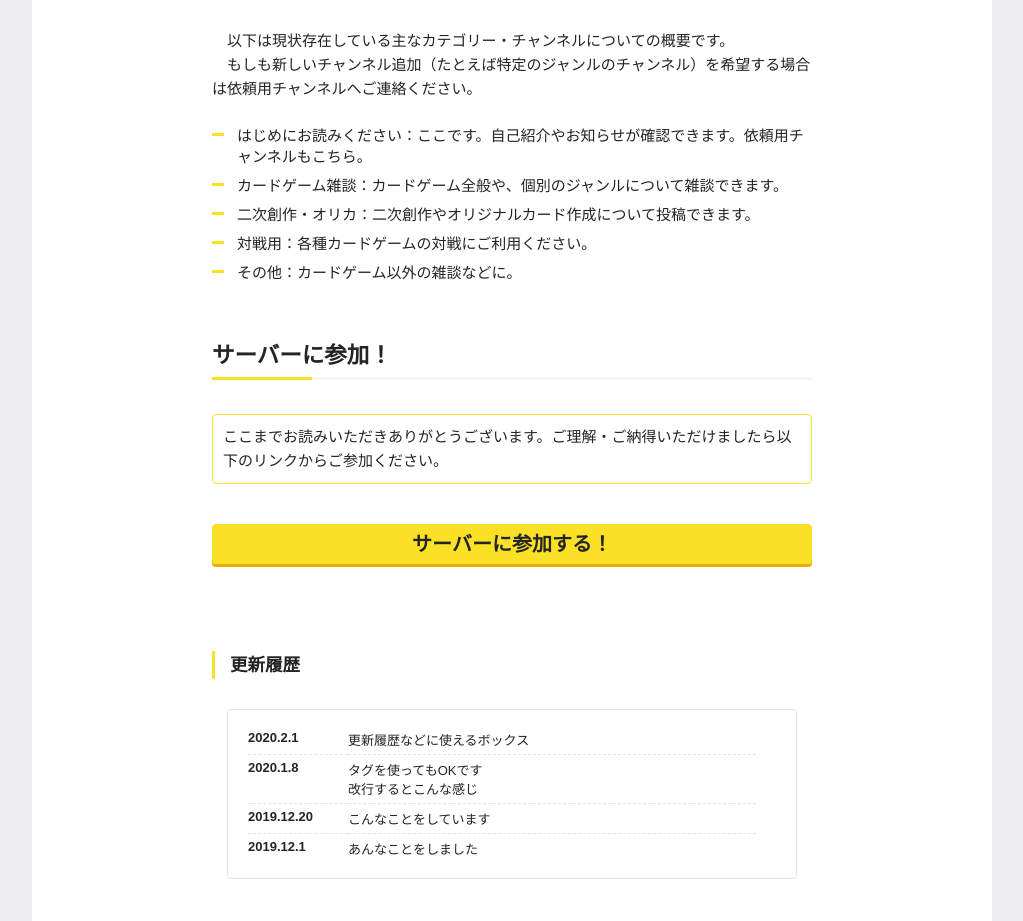
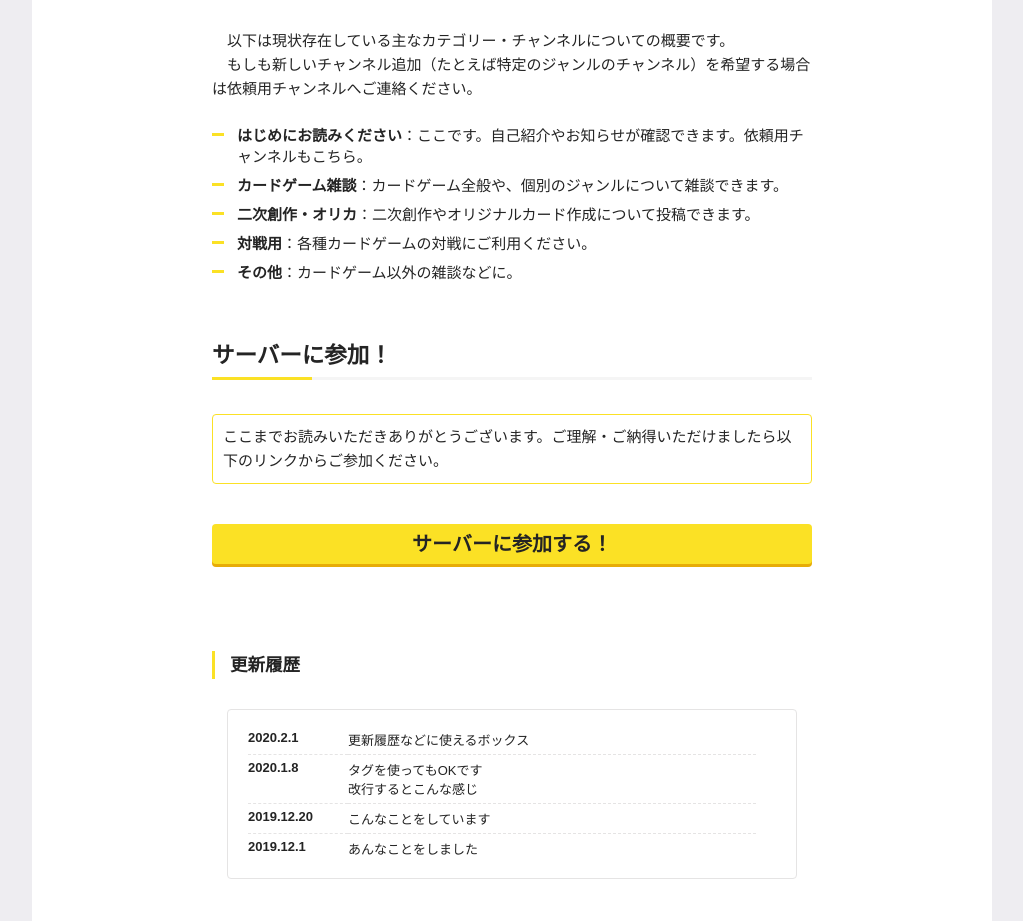
Before and after one commit to lino-saaan/card, a plain HTML site: page index.html in a window 1280 px wide. Shown: the part 1580-2501 px from the top of the page, without its empty margins (128-1151 px from the left). Drawn offline with Linux system fonts and the light colour scheme.

Commit message:
Update index.html

```diff
--- a/index.html
+++ b/index.html
@@ -69,11 +69,11 @@
       <p>　以下は現状存在している主なカテゴリー・チャンネルについての概要です。<br>
         　もしも新しいチャンネル追加（たとえば特定のジャンルのチャンネル）を希望する場合は依頼用チャンネルへご連絡ください。</p>
       <ul>
-        <li>はじめにお読みください：ここです。自己紹介やお知らせが確認できます。依頼用チャンネルもこちら。</li>
-        <li>カードゲーム雑談：カードゲーム全般や、個別のジャンルについて雑談できます。</li>
-        <li>二次創作・オリカ：二次創作やオリジナルカード作成について投稿できます。</li>
-        <li>対戦用：各種カードゲームの対戦にご利用ください。</li>
-        <li>その他：カードゲーム以外の雑談などに。</li>
+        <li><strong>はじめにお読みください</strong>：ここです。自己紹介やお知らせが確認できます。依頼用チャンネルもこちら。</li>
+        <li><strong>カードゲーム雑談</strong>：カードゲーム全般や、個別のジャンルについて雑談できます。</li>
+        <li><strong>二次創作・オリカ</strong>：二次創作やオリジナルカード作成について投稿できます。</li>
+        <li><strong>対戦用</strong>：各種カードゲームの対戦にご利用ください。</li>
+        <li><strong>その他</strong>：カードゲーム以外の雑談などに。</li>
       </ul>
 
 
```
